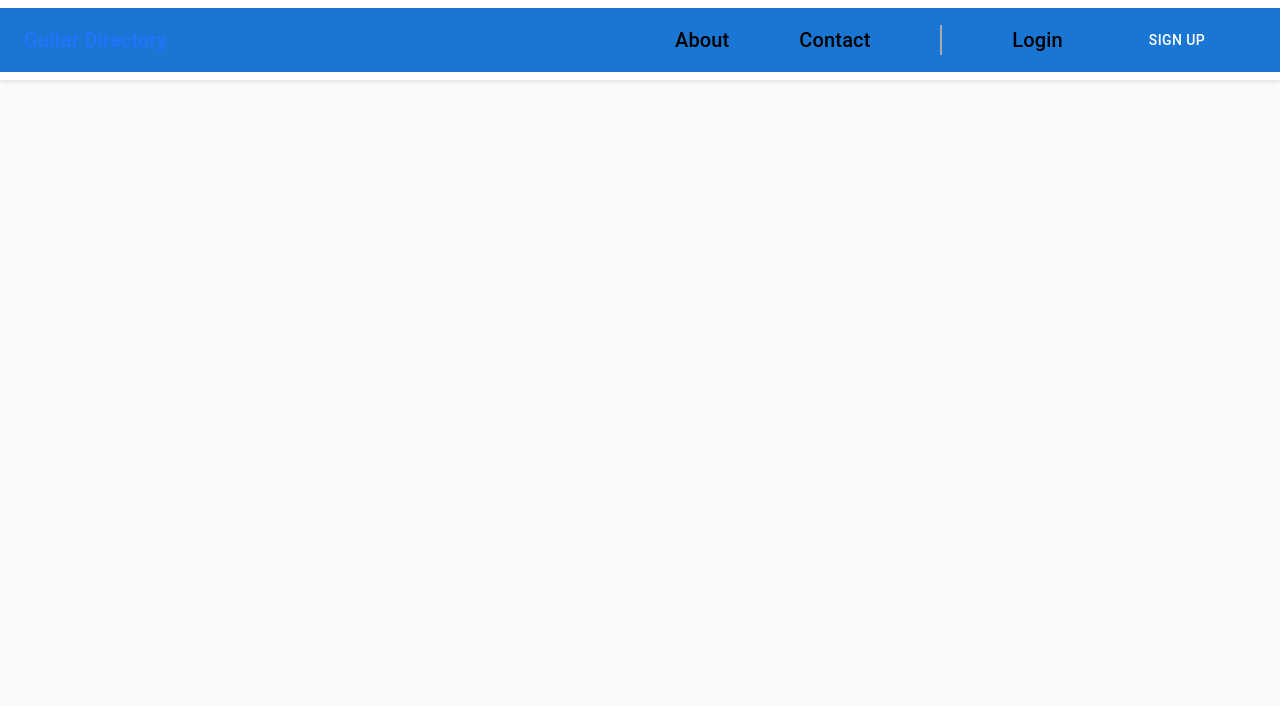
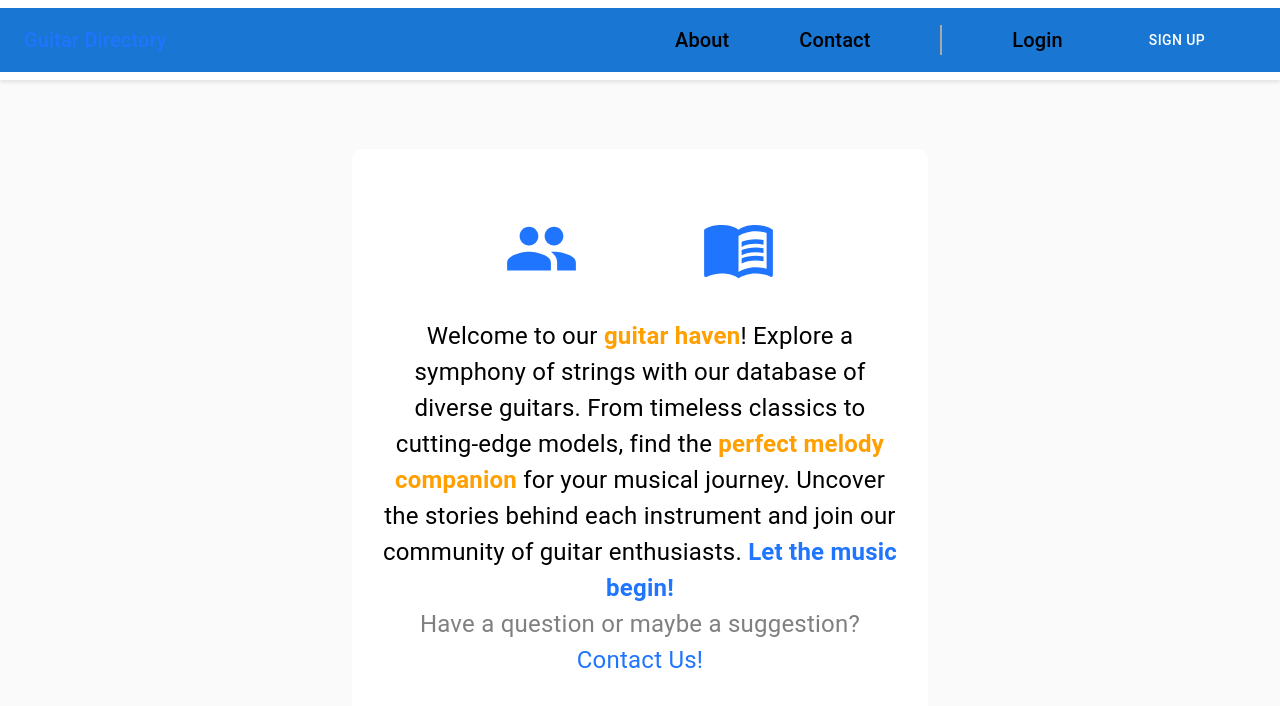
Before and after one commit to stefanomusicman/guitar_frontend, a Next.js app: page /about in a window 1280 px wide. Shown: the top 706 px of the page. Built offline with nearby package versions, Linux system fonts and the light colour scheme; no server answers.

Commit message:
chore: create About page

```diff
--- a/src/app/about/page.tsx
+++ b/src/app/about/page.tsx
@@ -1,32 +1,73 @@
 'use client';
 import GeneralContainer from "@/components/generalContainer"
-import { Box, Grid, useMediaQuery, useTheme } from "@mui/material"
+import { Box, Typography, useMediaQuery, useTheme } from "@mui/material"
 import { makeStyles } from "@mui/styles";
 import PeopleIcon from '@mui/icons-material/People';
 import MenuBookIcon from '@mui/icons-material/MenuBook';
+import Colors from "../colors";
+import Link from "next/link";
 
 const useStyles = makeStyles(() => ({
-
+    contentContainer: {
+        display: 'flex',
+        flexDirection: 'column',
+        justifyContent: 'center',
+        alignItems: 'center',
+        backgroundColor: 'white',
+        borderRadius: '10px',
+        padding: '30px',
+    },
+    iconContainer: {
+        width: '100%',
+        display: 'flex',
+        justifyContent: 'space-evenly',
+        margin: '2em 0em',
+    },
+    icon: {
+        color: Colors.primaryBlue
+    },
+    text: {
+        fontFamily: 'Montserrat, sans-serif',
+        textAlign: 'center',
+        lineHeight: '2',
+        marginBottom: '1.2em',
+    },
+    loginLinkText: {
+        fontFamily: 'Montserrat, sans-serif',
+        color: 'grey',
+        paddingBottom: '1em',
+        textAlign: 'center',
+    },
+    link: {
+        color: Colors.primaryBlue
+    }
 }));
 
 const About = () => {
     const classes = useStyles();
 
     const theme = useTheme();
-    const isMobile = useMediaQuery(theme.breakpoints.down('md'));
-    const containerWidth = isMobile ? '90%' : '45%';
+    const isMobile: Boolean = useMediaQuery(theme.breakpoints.down('lg'));
+    const containerWidth: string = isMobile ? '90%' : '45%';
+    const fontSize: string = isMobile ? '1rem' : '1.5rem';
+    const iconSize: string = isMobile ? '50px' : '75px';
+
+    const text: React.ReactNode = (
+        <span>
+            Welcome to our <strong style={{ color: Colors.primaryOrange }}>guitar haven</strong>! Explore a symphony of strings with our database of diverse guitars. From timeless classics to cutting-edge models, find the <strong style={{ color: Colors.primaryOrange }}>perfect melody companion</strong> for your musical journey. Uncover the stories behind each instrument and join our community of guitar enthusiasts. <strong style={{ color: Colors.primaryBlue }}>Let the music begin!</strong>
+        </span>
+    );
 
     return (
         <GeneralContainer>
-            <Box sx={{ width: containerWidth }}>
+            <Box className={classes.contentContainer} sx={{ width: containerWidth }}>
                 {/* Grid for the Icons */}
-                <Grid container>
-
-                </Grid>
-                {/* Container for the text */}
-                <Box>
-
+                <Box className={classes.iconContainer}>
+                    <PeopleIcon sx={{ width: iconSize, height: iconSize }} className={classes.icon} />
+                    <MenuBookIcon sx={{ width: iconSize, height: iconSize }} className={classes.icon} />
                 </Box>
+                <Typography style={{ fontSize: fontSize }} className={classes.text}>{text}</Typography>
+                <Typography style={{ fontSize: fontSize }} className={classes.loginLinkText} variant="body1">Have a question or maybe a suggestion? <Link className={classes.link} href='/register'>Contact Us!</Link></Typography>
             </Box>
         </GeneralContainer>
     )
--- a/src/app/page.tsx
+++ b/src/app/page.tsx
@@ -45,9 +45,9 @@ export default function Home() {
   const classes = useStyles();
 
   const theme = useTheme();
-  const isMobile = useMediaQuery(theme.breakpoints.down('md'));
+  const isMobile: Boolean = useMediaQuery(theme.breakpoints.down('md'));
 
-  const fontSize = isMobile ? '2rem' : '2.5rem';
+  const fontSize: string = isMobile ? '2rem' : '2.5rem';
 
   return (
     <Box className={classes.mainContainer}>
--- a/src/components/home/brandGrid.tsx
+++ b/src/components/home/brandGrid.tsx
@@ -35,7 +35,7 @@ const BrandGrid = () => {
     const classes = useStyles();
 
     const theme = useTheme();
-    const isDesktop = useMediaQuery(theme.breakpoints.up('xl'));
+    const isDesktop: Boolean = useMediaQuery(theme.breakpoints.up('xl'));
 
     const pics: StaticImageData[] = [
         gibsonLogo,
--- a/src/components/loginForm.tsx
+++ b/src/components/loginForm.tsx
@@ -90,8 +90,8 @@ const LoginForm = () => {
     }
 
     const theme = useTheme();
-    const isMobile = useMediaQuery(theme.breakpoints.down('md'));
-    const formWidth = isMobile ? '90%' : '45%';
+    const isMobile: Boolean = useMediaQuery(theme.breakpoints.down('md'));
+    const formWidth: string = isMobile ? '90%' : '45%';
 
     return (
         <form style={{ width: formWidth }} onSubmit={handleSubmit} className={classes.form}>
--- a/src/components/navBar.tsx
+++ b/src/components/navBar.tsx
@@ -81,7 +81,9 @@ const DesktopNavBar = () => {
                     </Typography>
                     <Box className={classes.navLinks}>
                         <Typography variant="h6" component="div" className={classes.links}>
-                            About
+                            <Link href='/about'>
+                                About
+                            </Link>
                         </Typography>
                         <Typography variant="h6" component="div" className={classes.links}>
                             Contact
@@ -138,16 +140,16 @@ const MobileNavBar = () => {
                         </Box>
                         <List>
                             <ListItem className={classes.mobileNavLinks} onClick={handleToggleDrawer}>
-                                <ListItemText primary="About" />
+                                <Link href='/about'><ListItemText primary="About" /></Link>
                             </ListItem>
                             <ListItem className={classes.mobileNavLinks} onClick={handleToggleDrawer}>
                                 <ListItemText primary="Contact" />
                             </ListItem>
                             <ListItem className={classes.mobileNavLinks} onClick={handleToggleDrawer}>
-                                <ListItemText primary="Login" />
+                                <Link href='/login'><ListItemText primary="Login" /></Link>
                             </ListItem>
                             <ListItem className={classes.mobileNavLinks} onClick={handleToggleDrawer}>
-                                <ListItemText primary="Register" />
+                                <Link href='/register'><ListItemText primary="Register" /></Link>
                             </ListItem>
                         </List>
                     </Drawer>
```
